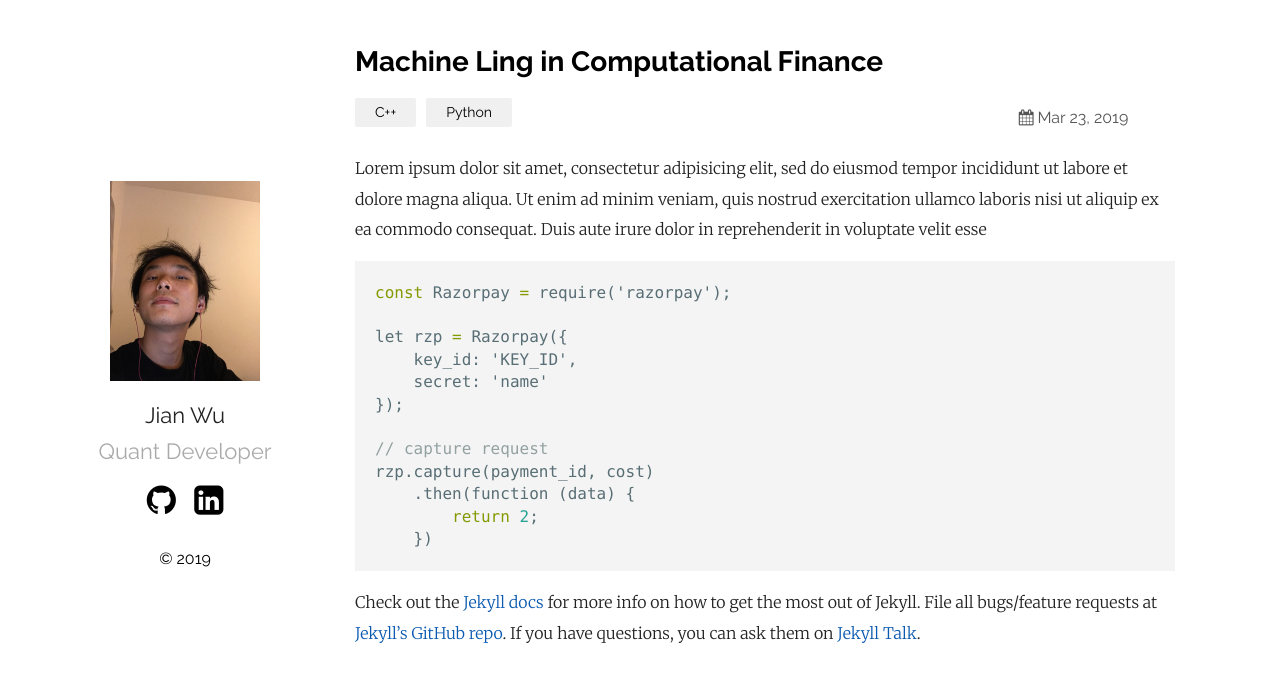
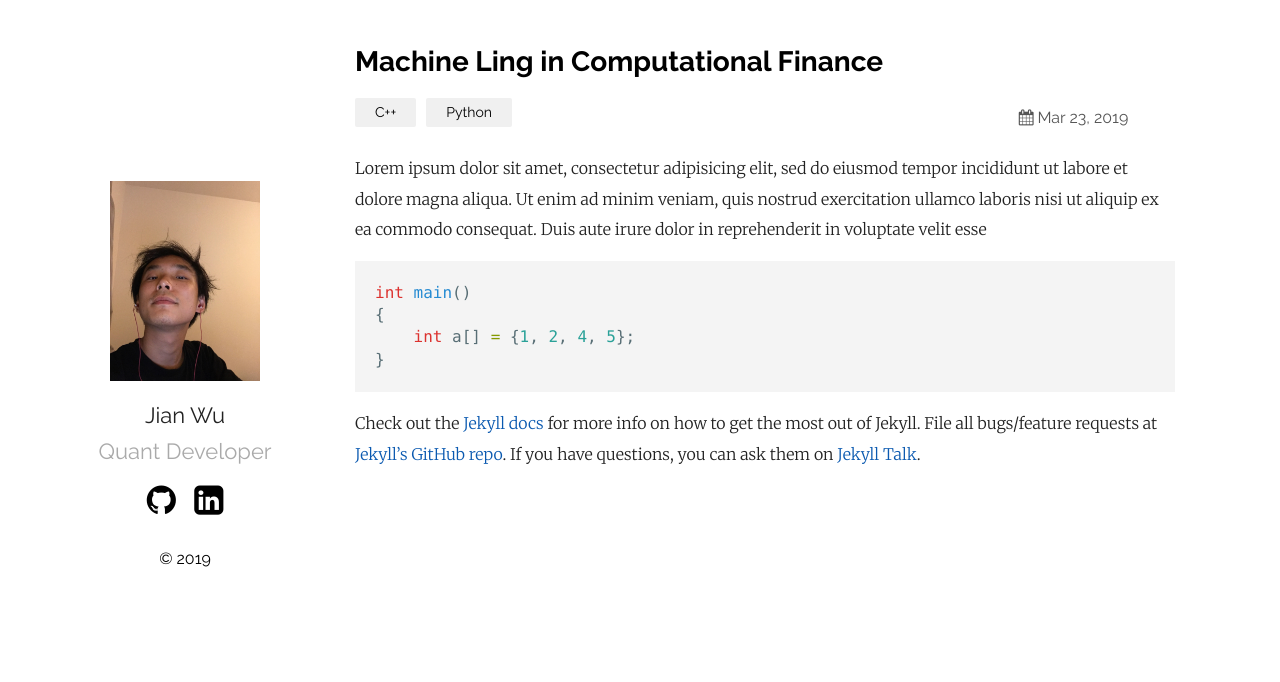
Before and after one commit to jianwu21/jianwu21.github.io, a Jekyll site: the page built from _posts/2019-03-23-welcome-to-jekyll.markdown, in a window 1280 px wide. Shown: the top 682 px of the page. Built offline with Jekyll 4.4.1, drawn with Linux system fonts in a browser that asks for light colours.

````diff
--- a/_posts/2019-03-23-welcome-to-jekyll.markdown
+++ b/_posts/2019-03-23-welcome-to-jekyll.markdown
@@ -7,18 +7,10 @@ categories: C++ Python
 Lorem ipsum dolor sit amet, consectetur adipisicing elit, sed do eiusmod tempor incididunt ut labore et dolore magna aliqua. Ut enim ad minim veniam, quis nostrud exercitation ullamco laboris nisi ut aliquip ex ea commodo consequat. Duis aute irure dolor in reprehenderit in voluptate velit esse
 
 ```cpp
-const Razorpay = require('razorpay');
-
-let rzp = Razorpay({
-	key_id: 'KEY_ID',
-	secret: 'name'
-});
-
-// capture request
-rzp.capture(payment_id, cost)
-	.then(function (data) {
-		return 2;
-	})
+int main()
+{
+	int a[] = {1, 2, 4, 5};
+}
 ```
 
 Check out the [Jekyll docs][jekyll-docs] for more info on how to get the most out of Jekyll. File all bugs/feature requests at [Jekyll’s GitHub repo][jekyll-gh]. If you have questions, you can ask them on [Jekyll Talk][jekyll-talk].
````
Also changed, not shown: _layouts/home.html (+3 -5 lines), 1 other file.
